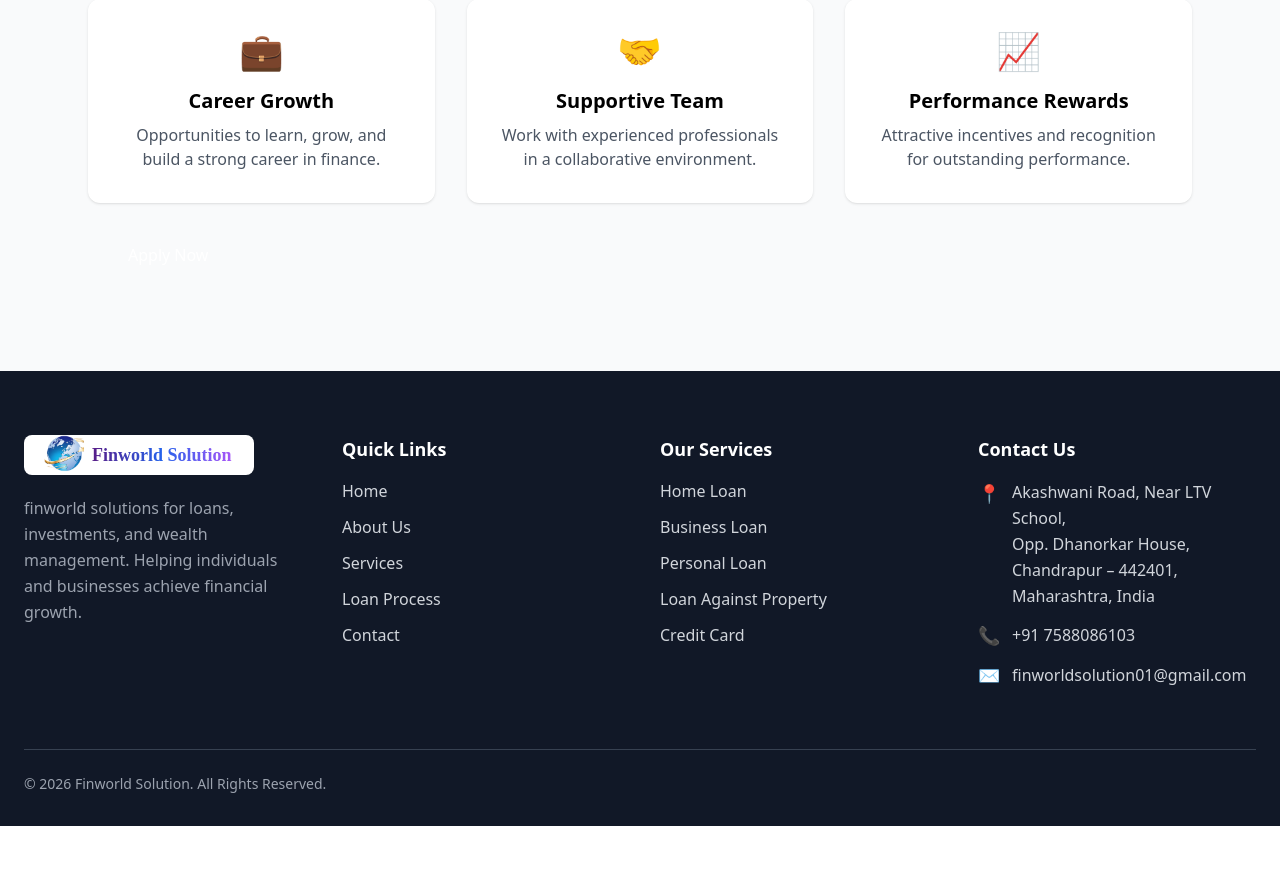
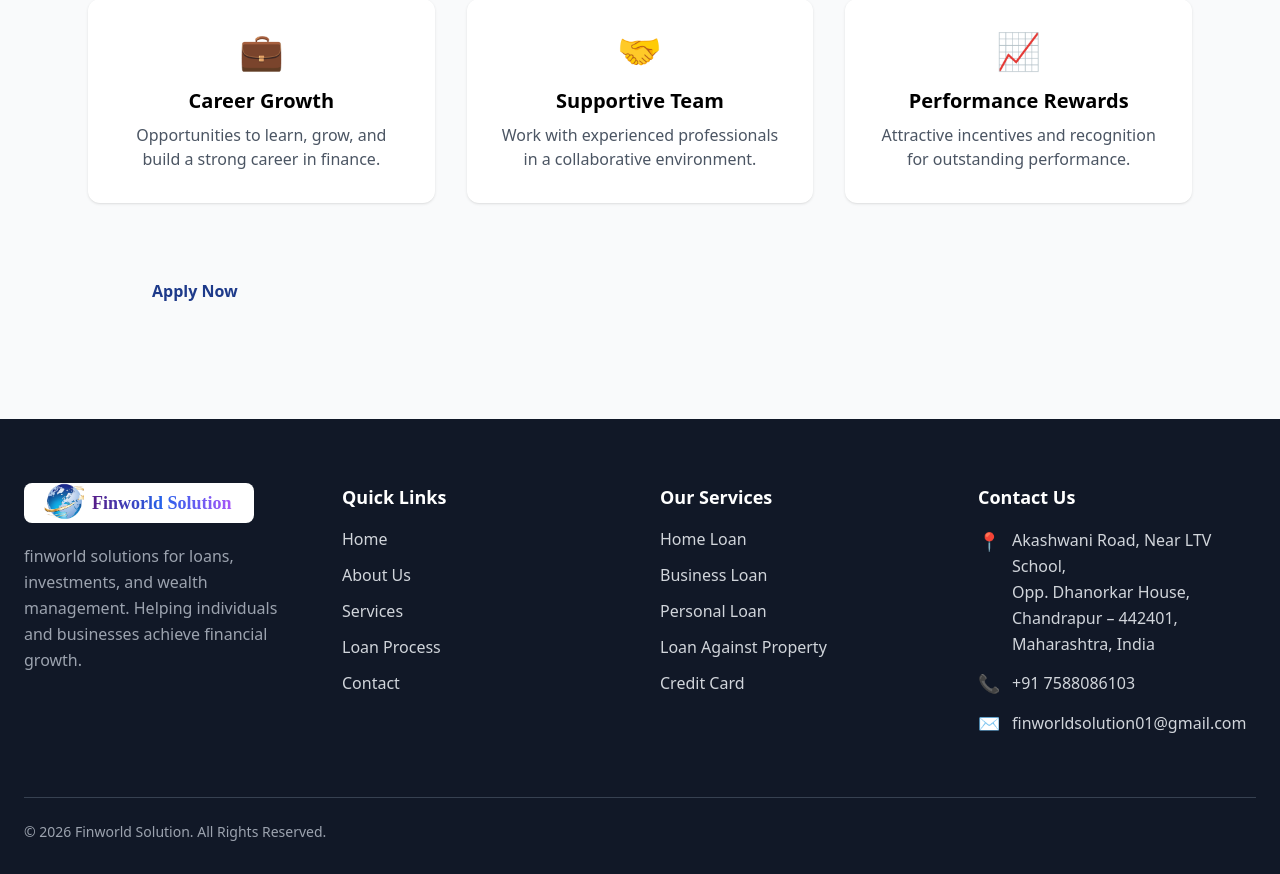
Before and after one commit to softgrowthinfotech01/finworldsolution, a PHP site: page /career in a window 1280 px wide. Shown: the part 565-1439 px from the top of the page. Before the commit the page ends 1391 px from the top, so only its background shows below. Run offline with PHP 8.4, Linux system fonts and the light colour scheme; some libraries are stand-ins or nearby versions.

Commit message:
apply change

```diff
--- a/career.php
+++ b/career.php
@@ -82,7 +82,11 @@ Attractive incentives and recognition for outstanding performance.
 
 </div>
 <div class="m-10">
-    <a href="career-form" type="button" class="text-white bg-dark btn">Apply Now</a>
+
+  <a href="career-form"
+class="inline-block mt-6 bg-gray text-blue-900 px-6 py-3 rounded-lg font-semibold hover:bg-blue-100 transition">
+Apply Now
+</a>
 </div>
 
 </section>
```
